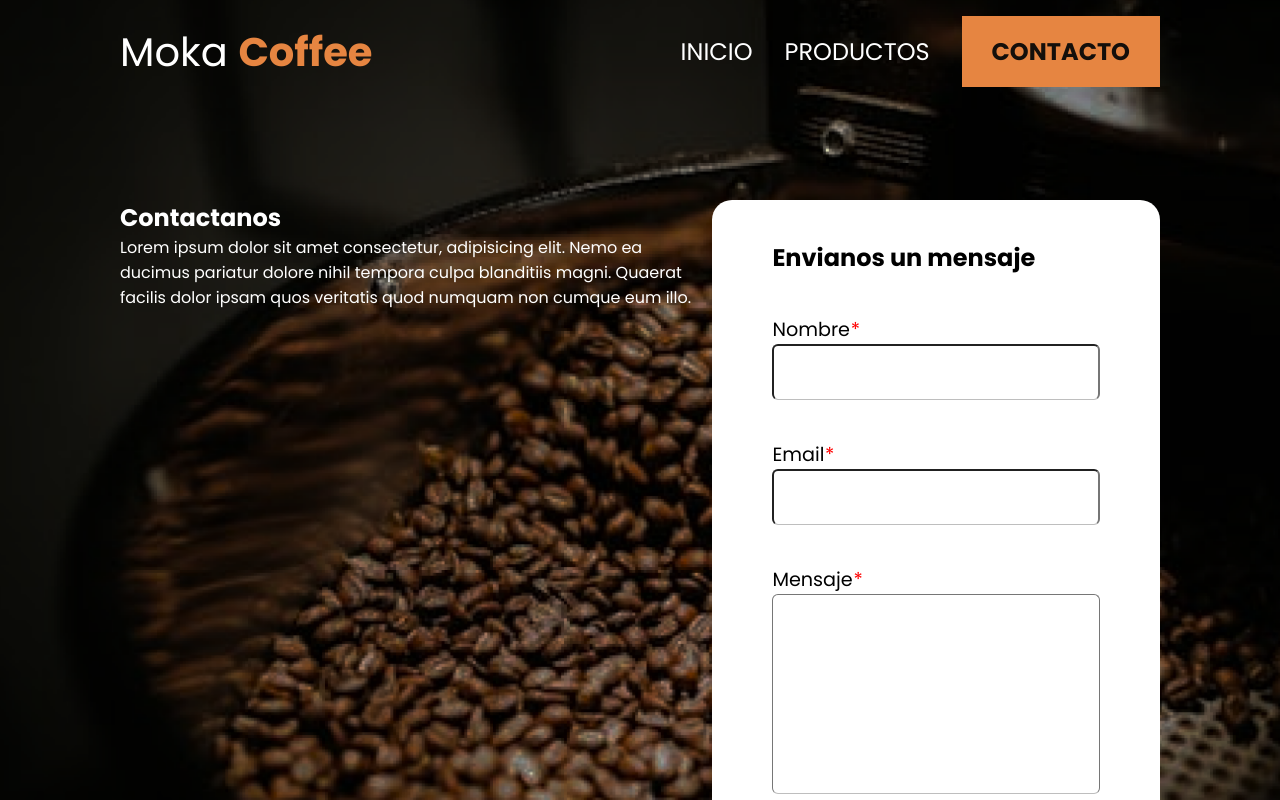
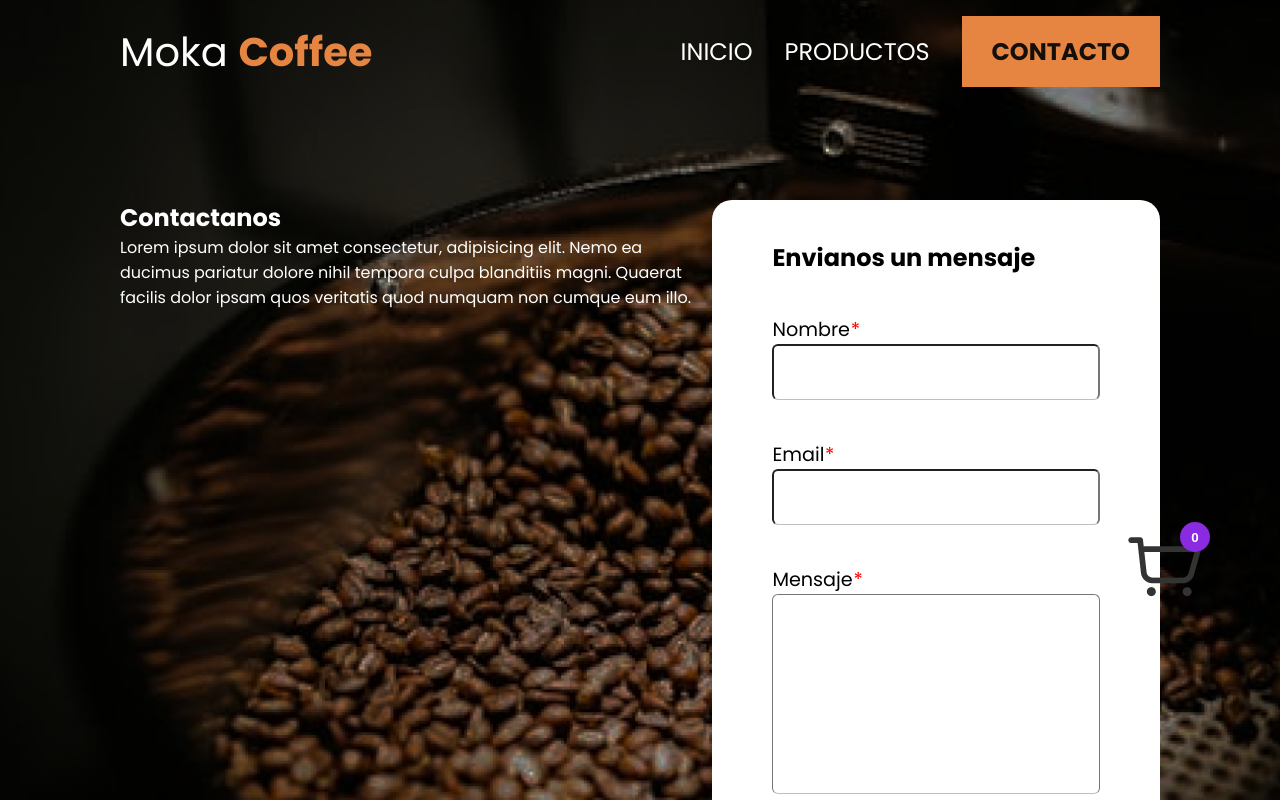
Before and after one commit to TomasSorgetti/landing-bss, a React (Vite) app: page /contacto in a window 1280 px wide. Shown: the top 800 px of the page. Built offline with nearby package versions, Linux system fonts and the light colour scheme.

Commit message:
shopcart usecontext

```diff
--- a/src/App.jsx
+++ b/src/App.jsx
@@ -4,8 +4,14 @@ import Home from "./pages/home/Home"
 import Products from "./pages/products/Products"
 import Contact from "./pages/contact/Contact"
 import Footer from "./components/footer/Footer"
+import CartContextProvider, { cartContext } from "./context/cart/CartContext"
+import Cart from "./components/cart/Cart"
+import React, { useContext } from "react"
+import cart from "./assets/images/cart_icon.png"
 function App() {
+  const { isVisible, handleOpenCart, getItemCount } = useContext(cartContext)
 
+  let count = getItemCount()
 
   return (
     <>
@@ -15,6 +21,17 @@ function App() {
         < Route path="/productos" element={<Products />} />
         < Route path="/contacto" element={<Contact />} />
       </Routes>
+      {
+        !isVisible &&
+        <button className="cart_button" onClick={handleOpenCart} >
+          <img src={cart} alt="cart icon" />
+          <div>
+            <span>{count}</span>
+          </div>
+        </button>
+      }
+
+      <Cart />
       <Footer />
     </>
   )
--- a/src/components/best_sellers/BestSellers.jsx
+++ b/src/components/best_sellers/BestSellers.jsx
@@ -38,6 +38,7 @@ class BestSellers extends Component {
                     {this.state.products?.map(({ id, name, price, description, isBestSeller, image }) => (
                         <ProductCard
                             key={id}
+                            id={id}
                             name={name}
                             price={price}
                             isBestSeller={isBestSeller}
--- /dev/null
+++ b/src/components/cart/Cart.jsx
@@ -0,0 +1,54 @@
+import styles from "./Cart.module.css"
+import { useContext, useEffect, useRef, useState } from "react"
+import { products } from "../../services/products/product.mock"
+import { cartContext } from "../../context/cart/CartContext"
+import CartItem from "../cart_item/CartItem"
+
+
+const Cart = () => {
+    const cartRef = useRef(null);
+    const { items, getTotalCartAmount, isVisible, handleCloseCart } = useContext(cartContext)
+    const totalAmount = getTotalCartAmount()
+
+    const handleClickOutside = (event) => {
+        if (cartRef.current && !cartRef.current.contains(event.target)) {
+            handleCloseCart();
+        }
+    };
+    useEffect(() => {
+        document.addEventListener('mousedown', handleClickOutside);
+        return () => {
+            document.removeEventListener('mousedown', handleClickOutside);
+        };
+    }, []);
+
+
+    return (
+        <div className={styles.cart_cont}>
+            <div ref={cartRef} className={`${styles.cart} ${isVisible ? styles.show : styles.hide}`}>
+                <span>Carrito de compras</span>
+                <div>
+                    {products?.map((product) => {
+                        if (items[product.id] !== 0) {
+                            return (
+                                <CartItem data={product} key={product.id} />
+                            )
+                        }
+                    }
+                    )}
+                </div>
+                <div>
+                    {totalAmount > 0 ?
+                        <div>
+                            <span>Total: ${totalAmount}</span>
+                            <button>Vaciar</button>
+                            <button>Comprar</button>
+                        </div>
+                        : <span>Carrito vacío</span>}
+                </div>
+            </div>
+        </div>
+    )
+}
+
+export default Cart
--- /dev/null
+++ b/src/components/cart/Cart.module.css
@@ -0,0 +1,24 @@
+.cart_cont {
+    position: fixed;
+    top: 0;
+    right: 0;
+    overflow: hidden;
+}
+
+.cart {
+    background-color: white;
+    height: 100vh;
+    width: 400px;
+    z-index: 10;
+
+}
+
+.hide {
+    transform: translateX(400px);
+    transition: 0.4s ease-in-out;
+}
+
+.show {
+    transform: translateX(0);
+    transition: 0.4s ease-in-out;
+}
--- /dev/null
+++ b/src/components/cart_item/CartItem.jsx
@@ -0,0 +1,26 @@
+import { useContext } from "react"
+import { cartContext } from "../../context/cart/CartContext"
+
+
+
+const CartItem = ({ data }) => {
+    const { addToCart, removeFromCart, items, updateCartItemCount } = useContext(cartContext)
+    const { name, price, image } = data
+    return (
+        <div>
+            <img src={image.url} alt={image.alt} />
+            <div>
+                <h4>{name}</h4>
+                <p>${price}</p>
+                <div>
+                    <button onClick={() => removeFromCart(data.id)}>-</button>
+                    <input value={items[data.id]} onChange={(e) => updateCartItemCount(Number(e.target.value), data.id)} />
+                    <button onClick={() => addToCart(data.id)}>+</button>
+                </div>
+            </div>
+
+        </div>
+    )
+}
+
+export default CartItem
--- a/src/components/product_card/ProductCard.jsx
+++ b/src/components/product_card/ProductCard.jsx
@@ -1,9 +1,12 @@
 import styles from "./ProductCard.module.css"
+import { cartContext } from "../../context/cart/CartContext"
+import { useContext } from "react"
+const ProductCard = ({ id, name, price, description, isBestSeller, image }) => {
 
-const ProductCard = ({ name, price, description, isBestSeller, image }) => {
-
+    const { addToCart, handleOpenCart } = useContext(cartContext)
     const handleClick = () => {
-        alert(`Comprando ${name}`)
+        addToCart(id)
+        handleOpenCart()
     }
 
     return (
--- /dev/null
+++ b/src/context/cart/CartContext.jsx
@@ -0,0 +1,61 @@
+import { createContext, useState } from "react"
+import { products } from "../../services/products/product.mock"
+
+export const cartContext = createContext(null)
+
+const getDefaultCart = () => {
+    let cart = {}
+    for (let i = 1; i < products.length + 1; i++) {
+        cart[i] = 0
+    }
+    return cart
+}
+const CartContextProvider = (props) => {
+    const [items, setItems] = useState(getDefaultCart())
+    const [isVisible, setIsVisible] = useState(false)
+
+    const getTotalCartAmount = () => {
+        let totalAmount = 0
+        for (const item in items) {
+            if (items[item] > 0) {
+                let itemInfo = products.find((product) => product.id === Number(item))
+                totalAmount += items[item] * itemInfo.price
+            }
+        }
+        return totalAmount
+    }
+    const getItemCount = () => {
+        let count = 0
+        for (const item in items) {
+            count += items[item]
+        }
+        return count
+    }
+    const addToCart = (itemId) => {
+        setItems((prev) => ({ ...prev, [itemId]: prev[itemId] + 1 }))
+    }
+    const removeFromCart = (itemId) => {
+        setItems((prev) => ({ ...prev, [itemId]: prev[itemId] - 1 }))
+    }
+    const updateCartItemCount = (value, itemId) => {
+        setItems((prev) => ({ ...prev, [itemId]: value }))
+    }
+    const handleOpenCart = () => {
+        setIsVisible(prev => !prev);
+    };
+    const handleCloseCart = () => {
+        setIsVisible(false);
+    };
+
+
+
+    const contextValue = { items, getItemCount, addToCart, removeFromCart, updateCartItemCount, getTotalCartAmount, handleOpenCart, handleCloseCart, isVisible }
+
+    return (
+        <cartContext.Provider value={contextValue}>
+            {props.children}
+        </cartContext.Provider>
+    )
+}
+
+export default CartContextProvider
--- a/src/index.css
+++ b/src/index.css
@@ -32,3 +32,30 @@
 body {
   font-family: 'Poppins', sans-serif;
 }
+
+.cart_button {
+  background-color: white;
+  z-index: 1;
+  position: fixed;
+  bottom: 200px;
+  right: 80px;
+  height: 80px;
+  width: 80px;
+  background-color: transparent;
+  border: none;
+  cursor: pointer;
+
+}
+
+.cart_button div {
+  background-color: blueviolet;
+  height: 30px;
+  width: 30px;
+  border-radius: 50%;
+  transform: translate(60px, -95px);
+  display: flex;
+  justify-content: center;
+  align-items: center;
+  color: white;
+  font-weight: 600;
+}
--- a/src/main.jsx
+++ b/src/main.jsx
@@ -3,9 +3,13 @@ import ReactDOM from 'react-dom/client'
 import App from './App.jsx'
 import './index.css'
 import { BrowserRouter } from "react-router-dom";
+import CartContextProvider, { cartContext } from './context/cart/CartContext.jsx';
 
 ReactDOM.createRoot(document.getElementById('root')).render(
   <BrowserRouter>
-    <App />
+    <CartContextProvider value={cartContext}>
+
+      <App />
+    </CartContextProvider>
   </BrowserRouter>
 )
--- a/src/pages/products/Products.jsx
+++ b/src/pages/products/Products.jsx
@@ -111,6 +111,7 @@ class Products extends Component {
                         {this.state.products?.map(({ id, name, price, description, isBestSeller, image }) => (
                             <ProductCard
                                 key={id}
+                                id={id}
                                 name={name}
                                 price={price}
                                 isBestSeller={isBestSeller}
--- a/src/services/contact/contact.service.js
+++ b/src/services/contact/contact.service.js
@@ -6,6 +6,6 @@ export const postContact = (data) => {
                 status: 200,
                 message: "Message sent successfully"
             })
-        }, 400);
+        }, 1000);
     })
 }
```
Also changed, not shown: src/assets/images/cart_icon.png (added), src/components/cart_item/CartItem.module.css (added).
